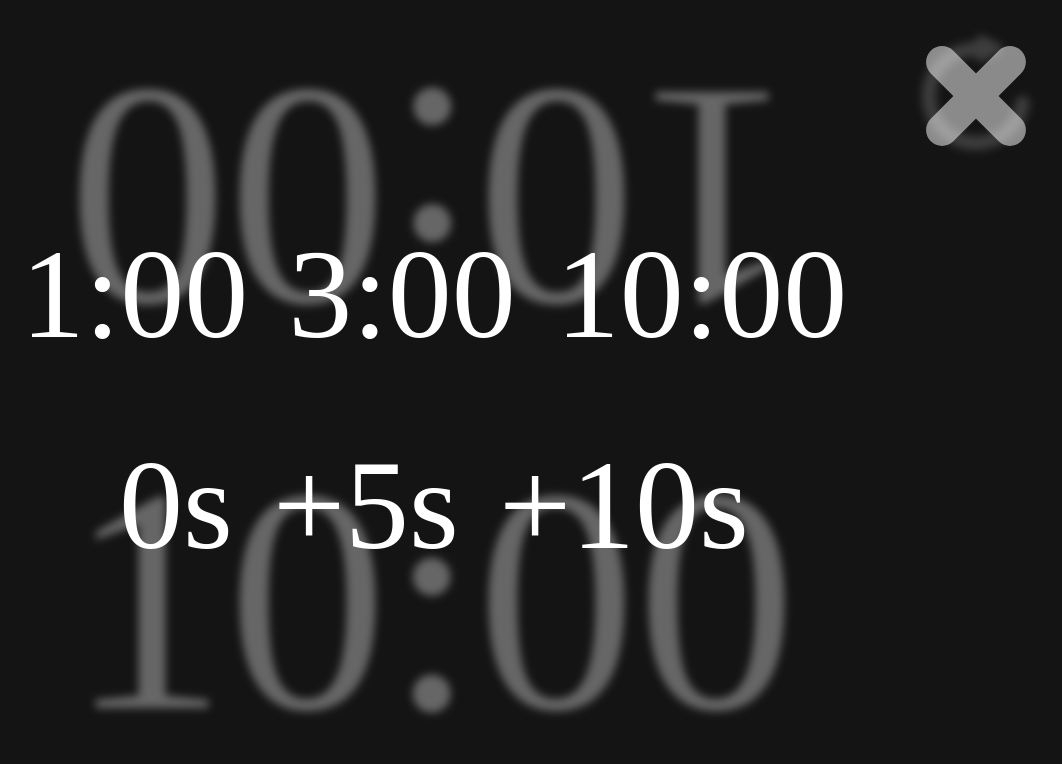
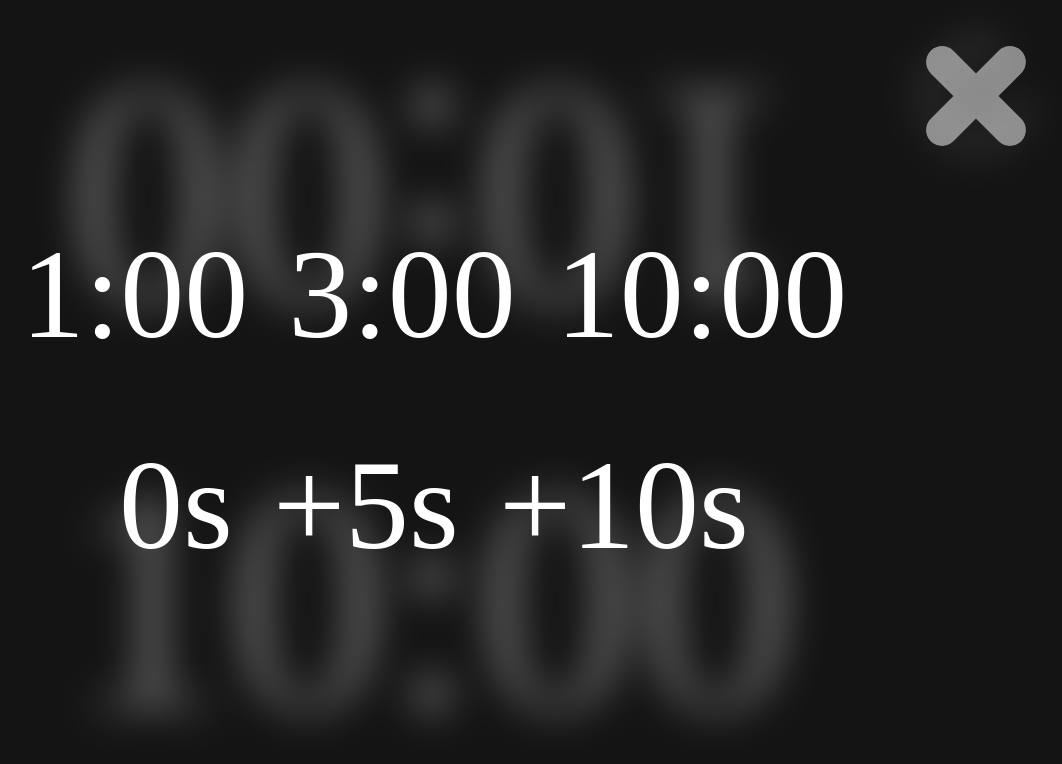
Before and after one commit to Easterok/chess-clock, a plain HTML site: page index.html in a window 1280 px wide. Both pictures are taken after a click on the picture 96 px from the left and 400 px from the top of the page. Shown: the whole page, without its empty margins (208-1270 px from the left). Drawn offline with Linux system fonts and the light colour scheme.

Commit message:
change backdrop filter

```diff
--- a/index.css
+++ b/index.css
@@ -81,7 +81,7 @@ body {
 
     transition: all 0.4s ease;
     background-color: rgba(0, 0, 0, 0.6);
-    backdrop-filter: blur(4px);
+    backdrop-filter: blur(20px);
 }
 
 .sidebar_opened {
```
